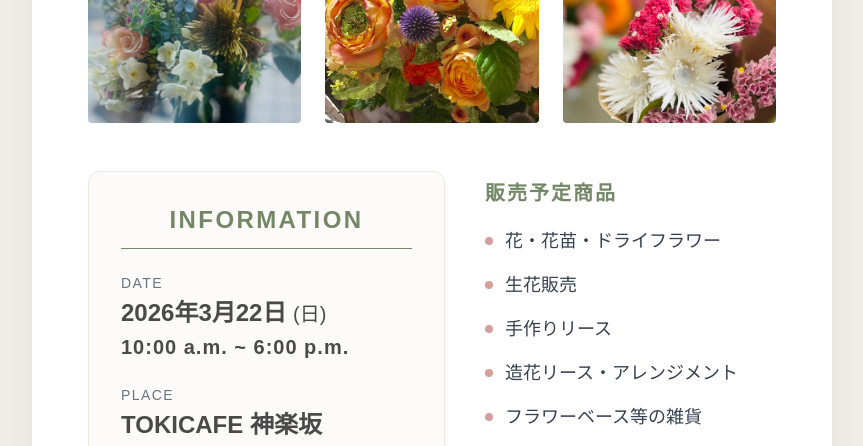
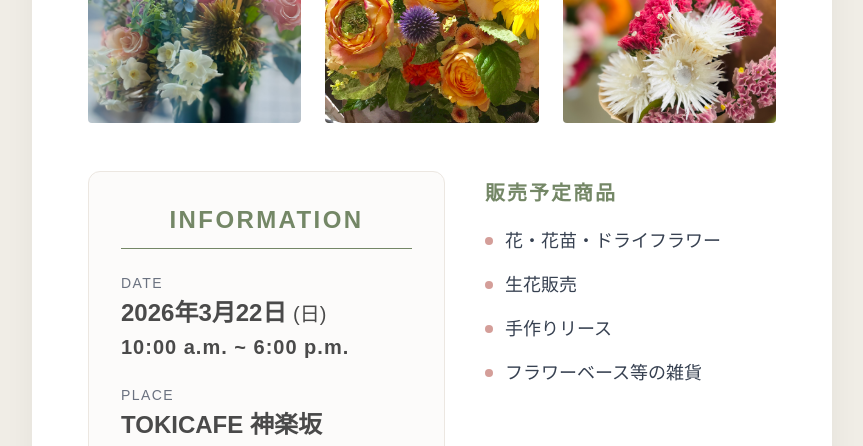
Before and after one commit to Satoyama-t/kagurazaka, a plain HTML site: page index.html in a window 1280 px wide. Shown: the part 918-1364 px from the top of the page, without its empty margins (208-1071 px from the left). Drawn offline with nearby package versions, Linux system fonts and the light colour scheme; a web font is replaced by a local one.

Commit message:
Update index.html

```diff
--- a/index.html
+++ b/index.html
@@ -152,10 +152,6 @@
                             </li>
                             <li class="flex items-start">
                                 <span class="w-2 h-2 bg-[#d49e99] rounded-full mt-2.5 mr-3 flex-shrink-0"></span>
-                                造花リース・アレンジメント
-                            </li>
-                            <li class="flex items-start">
-                                <span class="w-2 h-2 bg-[#d49e99] rounded-full mt-2.5 mr-3 flex-shrink-0"></span>
                                 フラワーベース等の雑貨
                             </li>
                         </ul>
```
